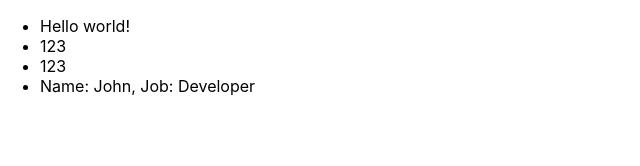
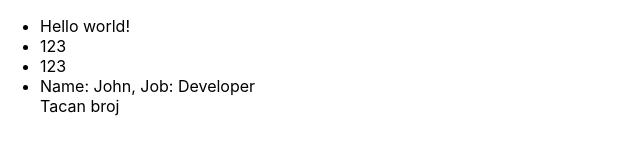
Before and after one commit to stedza93/WebCourse-Frontend, a React (Create React App) app in the folder user-app/: page / in a window 1280 px wide. Shown: the top 166 px of the page, without its empty margins (0-640 px from the left). Built offline with nearby package versions, Linux system fonts and the light colour scheme.

Commit message:
ternary operator unutar jsx-a

```diff
--- a/user-app/src/App.js
+++ b/user-app/src/App.js
@@ -1,5 +1,4 @@
 import React from "react";
-import logo from "./logo.svg";
 import "./App.css";
 
 function App() {
@@ -13,10 +12,11 @@ function App() {
         <li>{text}</li>
         <li>{myNumber}</li>
         <li>{myArray}</li>
-        {/* <li>{myObject}</li> */}
+        {/* <li>{myObject}</li>  greska, ne moze prikazati objekat*/}
         <li>
           Name: {myObject.name}, Job: {myObject.job}
         </li>
+        {myNumber===123?"Tacan broj": "Pogresan broj"}
       </ul>
     </div>
   );
```
